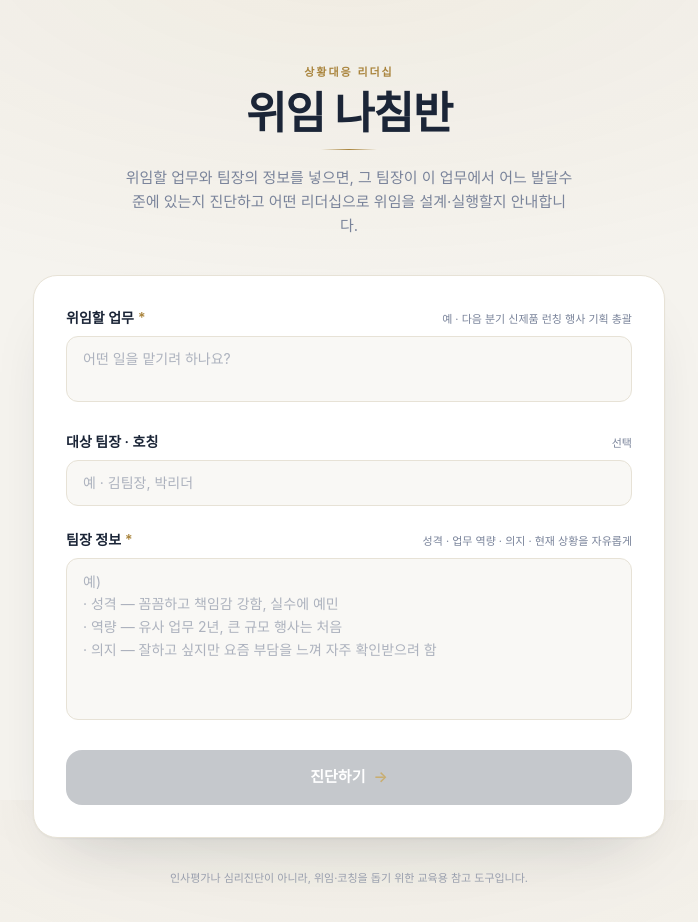
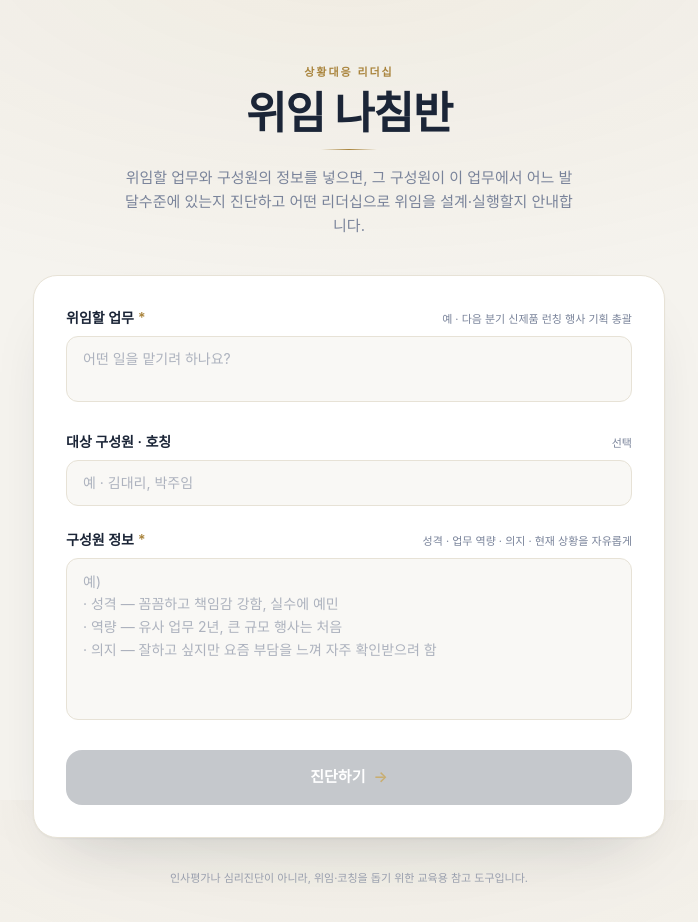
Before and after one commit to choran214188-stack/delegation-coach, a Next.js app: page / in a window 1280 px wide. Shown: the top 922 px of the page, without its empty margins (291-989 px from the left). Built offline with nearby package versions, Linux system fonts and the light colour scheme.

Commit message:
Rename 팀장 to 구성원 on the input page
Reword the landing/form page to refer to 구성원 (team member) instead of 팀장
in the intro copy, field labels, and the name placeholder.

Co-Authored-By: Claude Opus 4.8 <noreply@anthropic.com>

```diff
--- a/src/app/page.tsx
+++ b/src/app/page.tsx
@@ -129,7 +129,7 @@ export default function Page() {
         </h1>
         <div className="mx-auto mt-4 h-px w-14 bg-gradient-to-r from-transparent via-gold to-transparent" />
         <p className="mx-auto mt-4 max-w-md text-[15px] leading-relaxed text-ink-muted">
-          위임할 업무와 팀장의 정보를 넣으면, 그 팀장이 이 업무에서 어느 발달수준에 있는지 진단하고 어떤
+          위임할 업무와 구성원의 정보를 넣으면, 그 구성원이 이 업무에서 어느 발달수준에 있는지 진단하고 어떤
           리더십으로 위임을 설계·실행할지 안내합니다.
         </p>
       </header>
@@ -150,17 +150,17 @@ export default function Page() {
               />
             </Field>
 
-            <Field label="대상 팀장 · 호칭" hint="선택">
+            <Field label="대상 구성원 · 호칭" hint="선택">
               <input
                 value={memberName}
                 onChange={(e) => setMemberName(e.target.value)}
-                placeholder="예 · 김팀장, 박리더"
+                placeholder="예 · 김대리, 박주임"
                 className={inputClass}
               />
             </Field>
 
             <Field
-              label="팀장 정보"
+              label="구성원 정보"
               required
               hint="성격 · 업무 역량 · 의지 · 현재 상황을 자유롭게"
             >
```
